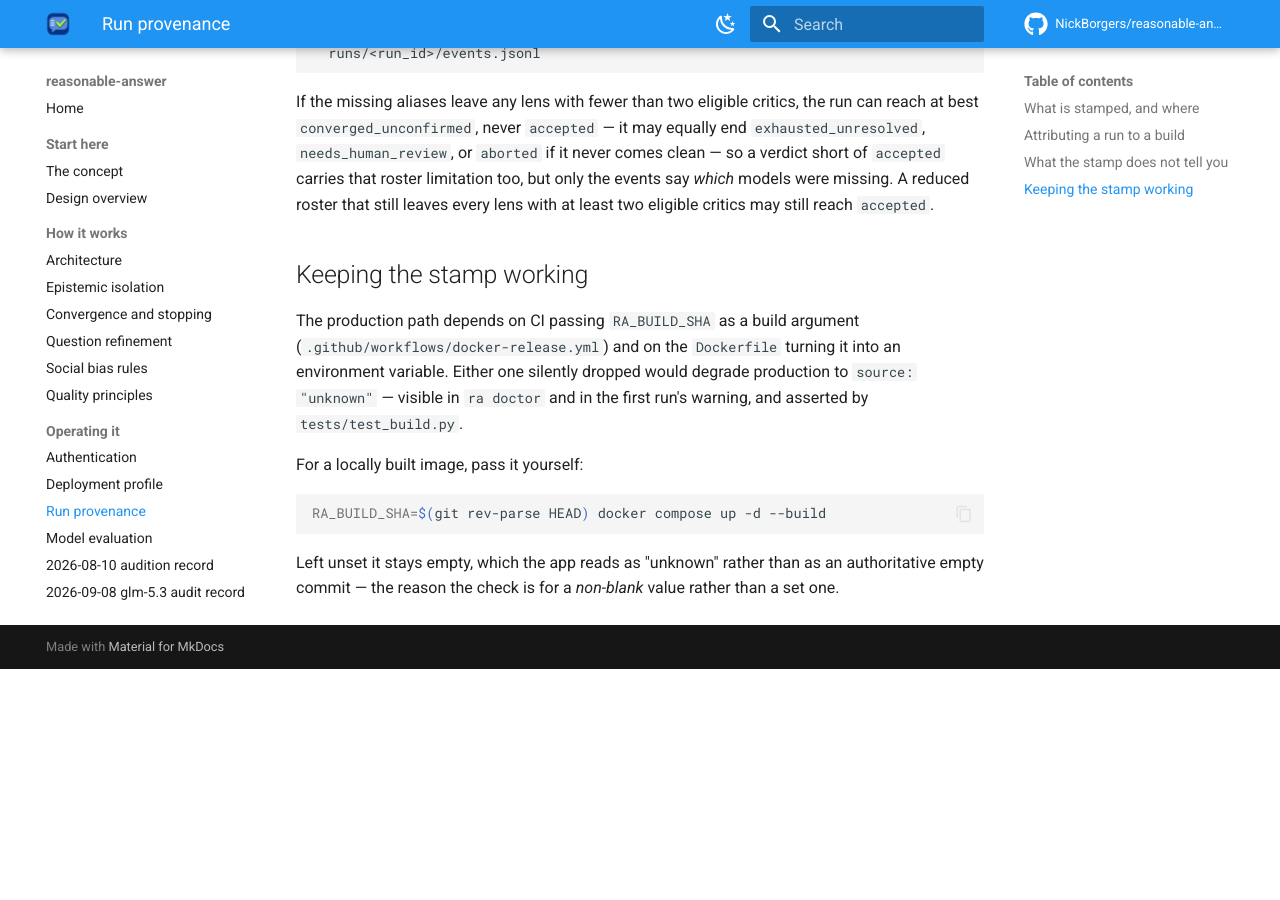
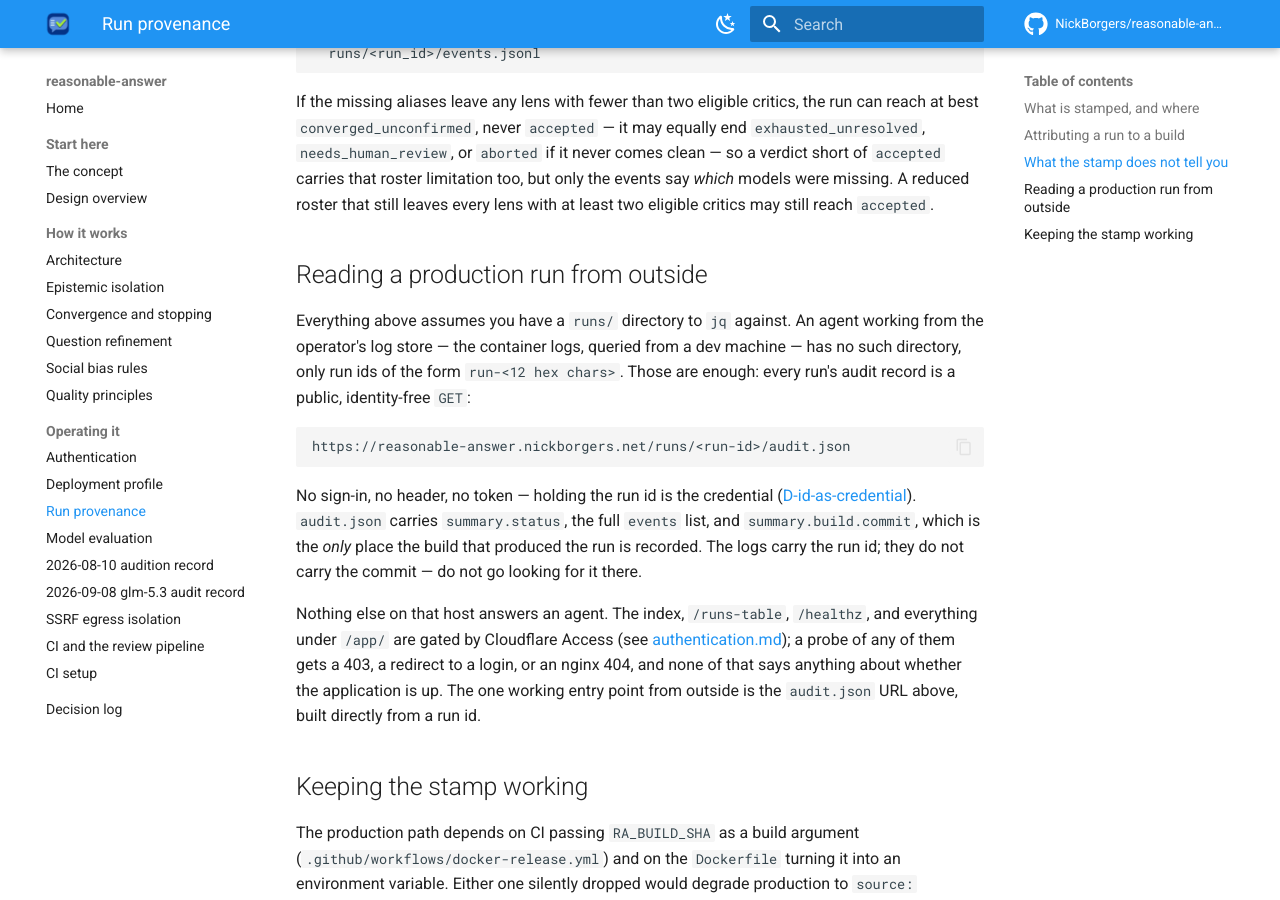
Before and after one commit to NickBorgers/reasonable-answer, an MkDocs documentation site: the page built from docs/run-provenance.md, in a window 1280 px wide and 900 px high, scrolled down 2639 px. Built offline with MkDocs 1.6.1 and Material for MkDocs 9.7.7, drawn with Linux system fonts in a browser that asks for light colours; comment, search, counter and statistics services are not loaded; before the commit the page ends 3308 px from its top, so only the background shows below that.

Commit message:
docs(agents): a production run is read from its audit.json by run id, never by probing the app
Co-Authored-By: Claude Fable 5.1 <noreply@anthropic.com>

````diff
--- a/docs/run-provenance.md
+++ b/docs/run-provenance.md
@@ -114,6 +114,29 @@ best `converged_unconfirmed`, never `accepted` — it may equally end `exhausted
 carries that roster limitation too, but only the events say *which* models were missing. A reduced roster that still leaves every lens
 with at least two eligible critics may still reach `accepted`.
 
+## Reading a production run from outside
+
+Everything above assumes you have a `runs/` directory to `jq` against. An agent working from the
+operator's log store — the container logs, queried from a dev machine — has no such directory, only
+run ids of the form `run-<12 hex chars>`. Those are enough: every run's audit record is a public,
+identity-free `GET`:
+
+```
+https://reasonable-answer.nickborgers.net/runs/<run-id>/audit.json
+```
+
+No sign-in, no header, no token — holding the run id is the credential
+([D-id-as-credential](./authentication.md#sharing-a-run-publicly)). `audit.json` carries
+`summary.status`, the full `events` list, and `summary.build.commit`, which is the *only* place the
+build that produced the run is recorded. The logs carry the run id; they do not carry the commit —
+do not go looking for it there.
+
+Nothing else on that host answers an agent. The index, `/runs-table`, `/healthz`, and everything
+under `/app/` are gated by Cloudflare Access (see [authentication.md](./authentication.md)); a
+probe of any of them gets a 403, a redirect to a login, or an nginx 404, and none of that says
+anything about whether the application is up. The one working entry point from outside is the
+`audit.json` URL above, built directly from a run id.
+
 ## Keeping the stamp working
 
 The production path depends on CI passing `RA_BUILD_SHA` as a build argument
````
Also changed, not shown: AGENTS.md (+6 -0 lines).
